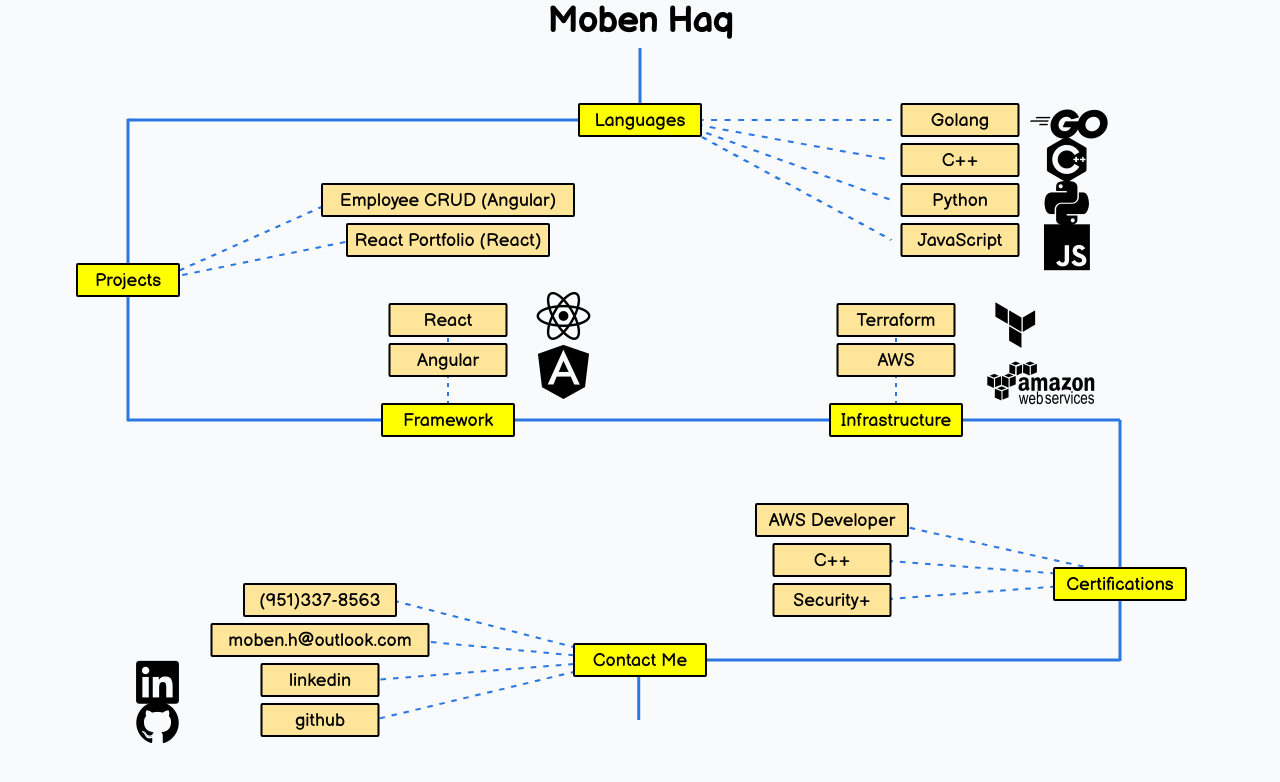
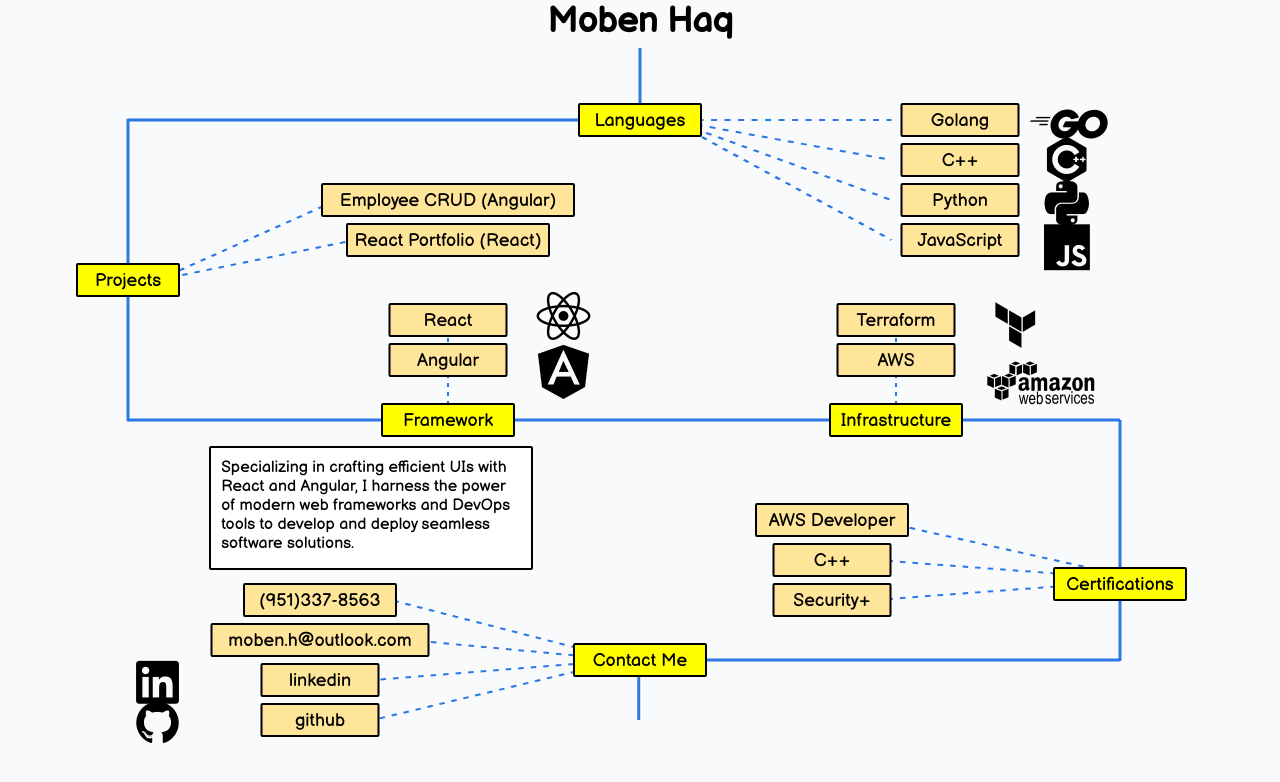
Before and after one commit to mobenh/portfolio_rev2, a React (Create React App) app: page / in a window 1280 px wide. Shown: the top 782 px of the page. Built offline with nearby package versions, Linux system fonts and the light colour scheme.

Commit message:
added summary

```diff
--- a/src/App.css
+++ b/src/App.css
@@ -629,6 +629,25 @@ body,
   background-color: rgb(243, 201, 80);
 }
 
+.summary {
+  width: 300px;
+  height: 100px;
+  background-color: white;
+  border: 2.7px solid rgb(0, 0, 0);
+  border-radius: 2px;
+  margin: 0;
+  display: flex;
+  text-align: left;  /* This will align the text to the left */
+  font-size: 16px;
+  position: absolute;
+  z-index: 1;
+  top: 63.5%;
+  left: 29%;
+  transform: translate(-50%, -50%);
+  padding: 10px;
+}
+
+
 .devicon-linkedin-plain {
   font-size: 45px;
   width: auto;
@@ -708,7 +727,7 @@ body,
   transform: scaleX(1.4);
 }
 
-@media (max-width: 600px) {
+@media (max-width: 650px) {
   .App {
     transform: scale(0.6);
     transform-origin: center;
--- a/src/App.js
+++ b/src/App.js
@@ -153,6 +153,10 @@ function App() {
         </div>
       </a>
 
+      <div className="summary">
+        Specializing in crafting efficient UIs with React and Angular, I harness the power of modern web frameworks and DevOps tools to develop and deploy seamless software solutions.
+      </div>
+
       <div className="contact1">
         (951)337-8563
       </div>
```
